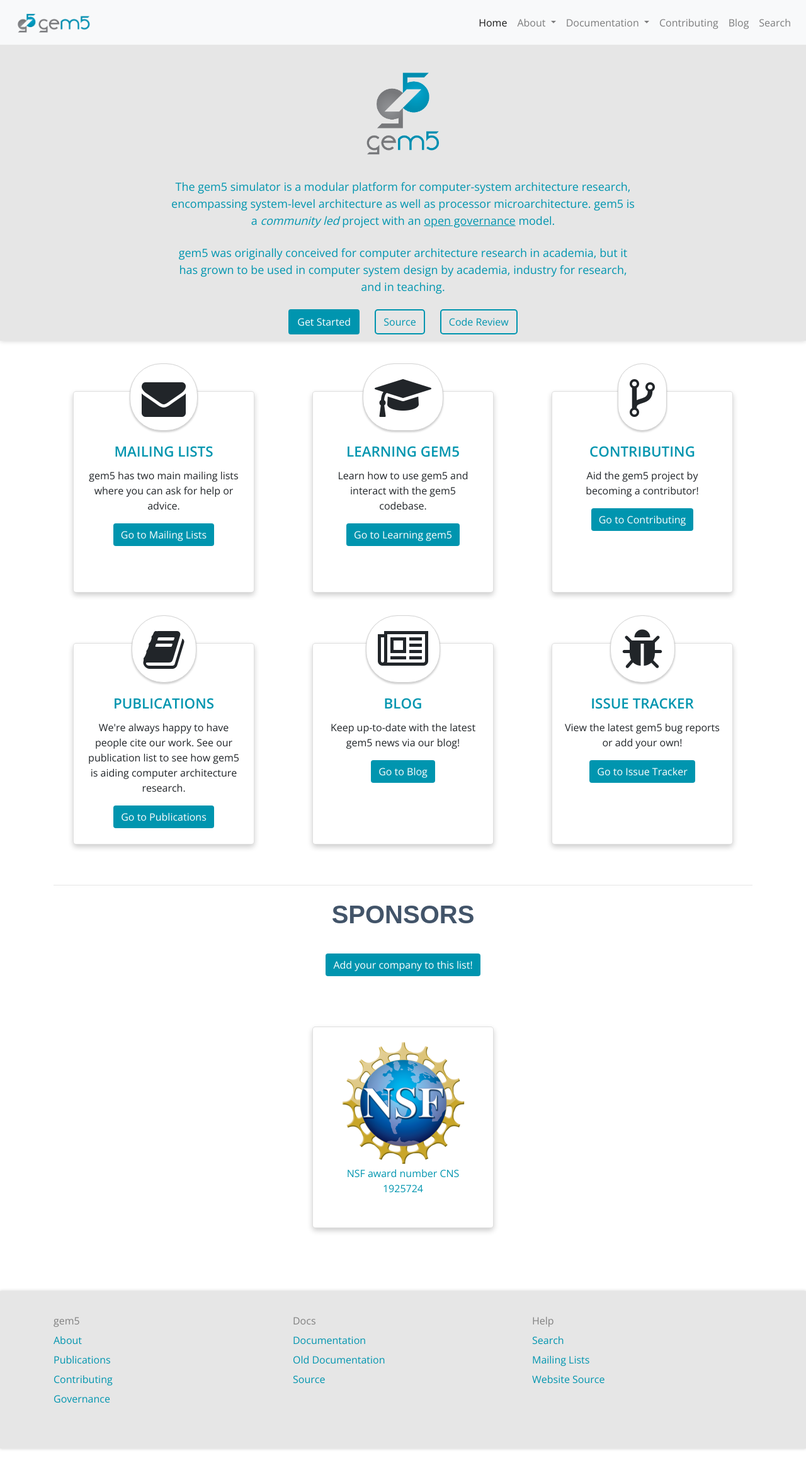
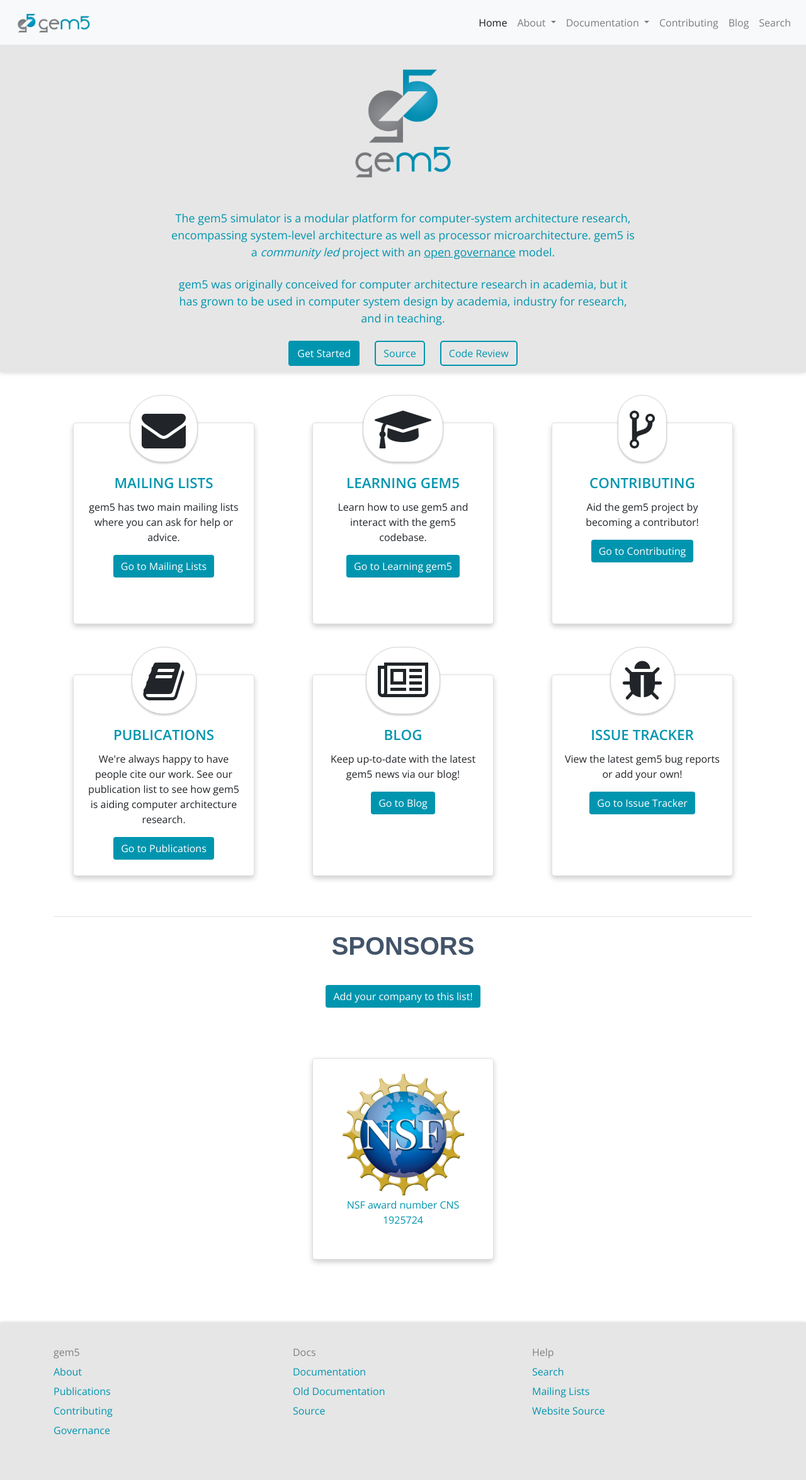
Before and after one commit to gem5/website, a Jekyll site: the page built from index.html, in a window 1280 px wide. Shown: the whole page at 63% size. Built offline with Jekyll 4.4.1, drawn with Linux system fonts in a browser that asks for light colours; nearby versions of some CDN libraries; some web fonts are replaced; before the commit the page ends 2300 px from its top, so only the background shows below that.

Commit message:
Update homepage to use new version of the logo
Signed-off-by: Jason Lowe-Power <jason@lowepower.com>

```diff
--- a/index.html
+++ b/index.html
@@ -3,7 +3,7 @@
 title: Home
 ---
 <header>
-  <img src="{{ "/assets/img/gem5ColorVert.gif" | prepend: site.baseurl }}" height="200px;">
+  <img src="{{ "/assets/img/gem5logo/Color/noBackground/vertical/gem5ColorVert.png" | prepend: site.baseurl }}" height="250px;">
   <p>
     The gem5 simulator is a modular platform for computer-system architecture research, encompassing system-level architecture as well as processor microarchitecture.
     gem5 is a <i>community led</i> project with an <a href=/governance/>open governance</a> model.
```
